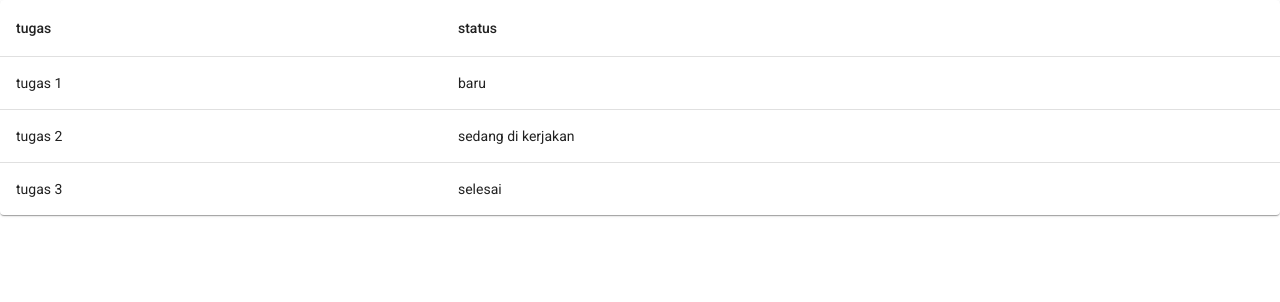
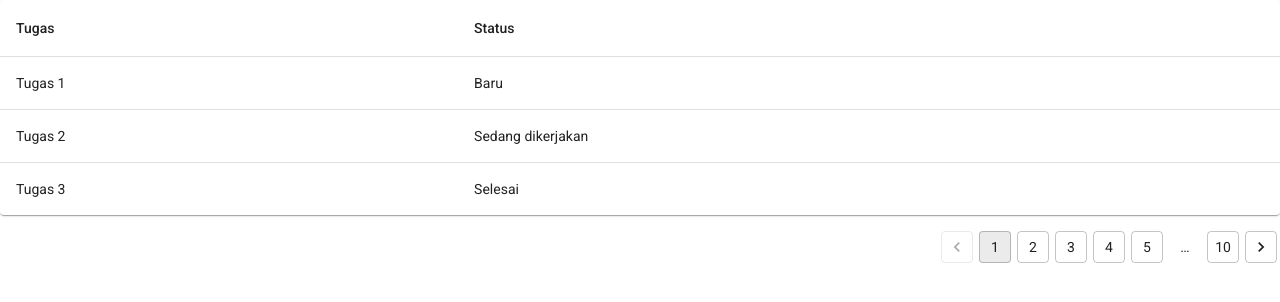
Before and after one commit to Fadell-Karlsefni/project-management-front-end, a React (Vite) app: page / in a window 1280 px wide. Shown: the top 302 px of the page. Built offline with nearby package versions, Linux system fonts and the light colour scheme.

Commit message:
Mempelajari Dan memahami Pagination

```diff
--- a/src/App.jsx
+++ b/src/App.jsx
@@ -5,9 +5,10 @@ import {
   ThemeProvider,
   Typography,
 } from '@mui/material';
-import { createBrowserRouter, Link, RouterProvider } from 'react-router-dom';
+import { createBrowserRouter, Link, RouterProvider } from 'react-router';
 
-import Table from './components/ui/table';
+import Pagination from './components/ui/Pagination';
+import Table from './components/ui/Table';
 
 const theme = createTheme({
   typography: {
@@ -24,30 +25,36 @@ const router = createBrowserRouter([
           columns={[
             {
               id: 'tugas',
-              label: 'tugas',
+              label: 'Tugas',
             },
             {
               id: 'status',
-              label: 'status',
+              label: 'Status',
             },
           ]}
           data={[
             {
               id: 1,
-              tugas: 'tugas 1',
-              status: 'baru',
+              tugas: 'Tugas 1',
+              status: 'Baru',
             },
             {
               id: 2,
-              tugas: 'tugas 2',
-              status: 'sedang di kerjakan',
+              tugas: 'Tugas 2',
+              status: 'Sedang dikerjakan',
             },
             {
               id: 3,
-              tugas: 'tugas 3',
-              status: 'selesai',
+              tugas: 'Tugas 3',
+              status: 'Selesai',
             },
           ]}
+        />
+        <Pagination
+          count={10}
+          onChange={(_, page) => {
+            console.log('page:', page);
+          }}
         />
       </Box>
     ),
@@ -57,7 +64,7 @@ const router = createBrowserRouter([
     element: (
       <Box>
         <Typography variant="h1">Login</Typography>
-        <Link to="/">Kembali ke Home</Link>
+        <Link to={'/'}>Kembali ke Home</Link>
       </Box>
     ),
   },
--- /dev/null
+++ b/src/components/ui/Pagination/index.js
@@ -0,0 +1,3 @@
+import Pagination from './pagination';
+
+export default Pagination;
--- /dev/null
+++ b/src/components/ui/Pagination/pagination.jsx
@@ -0,0 +1,24 @@
+import { Pagination as BasePagination, Box, Stack } from '@mui/material';
+
+const Pagination = ({ count, onChange }) => {
+  return (
+    <Box
+      sx={{
+        display: 'flex',
+        justifyContent: 'flex-end',
+        alignItems: 'center',
+      }}
+    >
+      <Stack spacing={2} sx={{ marginTop: 2 }}>
+        <BasePagination
+          count={count}
+          variant="outlined"
+          shape="rounded"
+          onChange={onChange}
+        />
+      </Stack>
+    </Box>
+  );
+};
+
+export default Pagination;
```
